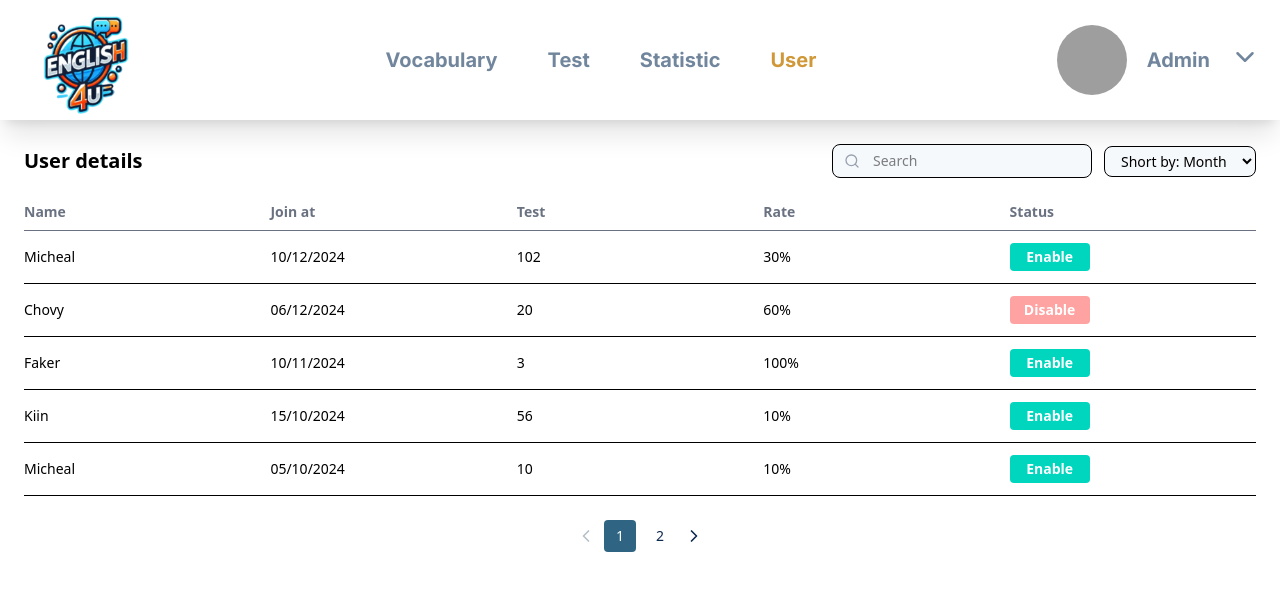
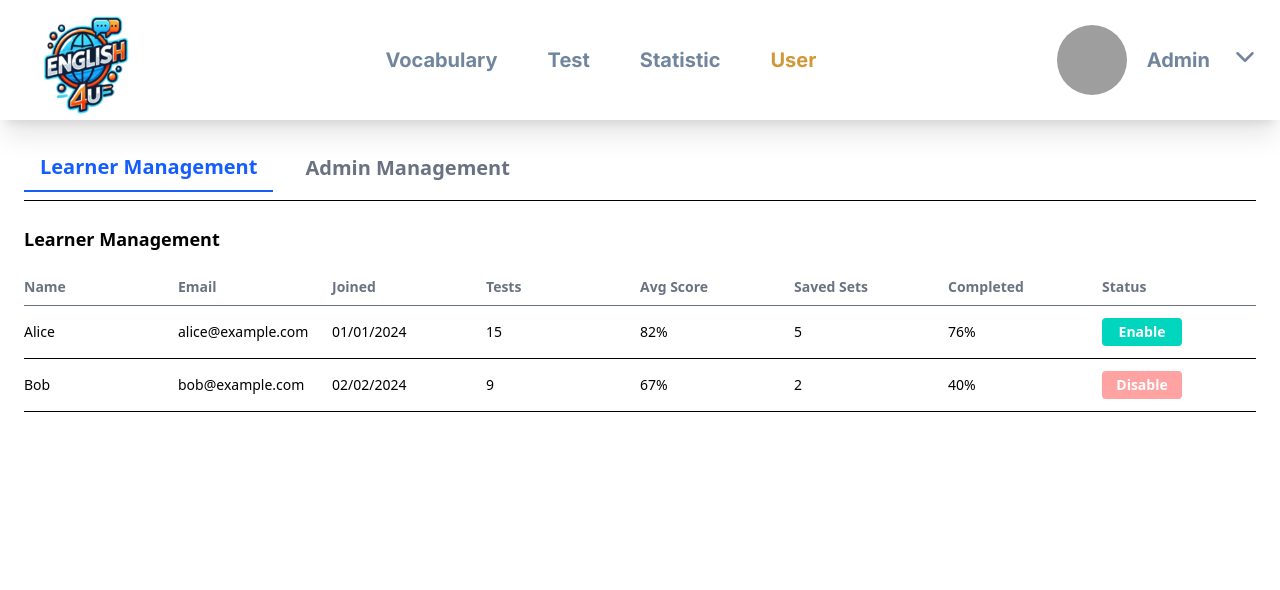
Before and after one commit to norman713/english-web, a React (Vite) app: page /admin/user in a window 1280 px wide. Shown: the top 590 px of the page. Built offline with nearby package versions, Linux system fonts and the light colour scheme; grey boxes are pictures that could not be loaded.

Commit message:
change for user

```diff
--- a/src/pages/Admin/User/index.tsx
+++ b/src/pages/Admin/User/index.tsx
@@ -1,166 +1,296 @@
 import React, { useState } from "react";
 import Pagination from "../../../components/Pagination";
-import { FiSearch } from "react-icons/fi";
 
-const mockUsers = [
+const learners = [
   {
-    name: "Micheal",
-    joined: "10/12/2024",
-    test: 102,
-    rate: "30%",
+    name: "Alice",
+    email: "alice@example.com",
+    joined: "01/01/2024",
+    testsTaken: 15,
+    avgScore: "82%",
+    vocabSetsSaved: 5,
+    completionRate: "76%",
     status: "Enable",
   },
   {
-    name: "Chovy",
-    joined: "06/12/2024",
-    test: 20,
-    rate: "60%",
+    name: "Bob",
+    email: "bob@example.com",
+    joined: "02/02/2024",
+    testsTaken: 9,
+    avgScore: "67%",
+    vocabSetsSaved: 2,
+    completionRate: "40%",
     status: "Disable",
   },
+];
+
+const admins = [
   {
-    name: "Faker",
-    joined: "10/11/2024",
-    test: 3,
-    rate: "100%",
+    name: "Jane",
+    email: "jane@admin.com",
+    joined: "01/12/2023",
+    testsPosted: 10,
+    vocabSetsPosted: 7,
     status: "Enable",
   },
   {
-    name: "Kiin",
-    joined: "15/10/2024",
-    test: 56,
-    rate: "10%",
-    status: "Enable",
-  },
-  {
-    name: "Micheal",
-    joined: "05/10/2024",
-    test: 10,
-    rate: "10%",
-    status: "Enable",
-  },
-  {
-    name: "Chovy",
-    joined: "01/10/2024",
-    test: 34,
-    rate: "10%",
-    status: "Enable",
-  },
-  {
-    name: "Kiin",
-    joined: "09/09/2024",
-    test: 10,
-    rate: "100%",
-    status: "Enable",
+    name: "John",
+    email: "john@admin.com",
+    joined: "15/12/2023",
+    testsPosted: 5,
+    vocabSetsPosted: 3,
+    status: "Disable",
   },
 ];
 
 const itemsPerPage = 5;
 
-const UserDetailsPage = () => {
-  const [users, setUsers] = useState(mockUsers);
-  const [searchTerm, setSearchTerm] = useState("");
-  const [sortBy, setSortBy] = useState("Month");
-  const [currentPage, setCurrentPage] = useState(1);
+const UserManagementPage = () => {
+  const [learnerUsers, setLearnerUsers] = useState(learners);
+  const [adminUsers, setAdminUsers] = useState(admins);
+  const [currentPageLearner, setCurrentPageLearner] = useState(1);
+  const [currentPageAdmin, setCurrentPageAdmin] = useState(1);
+  const [activeTab, setActiveTab] = useState<"learner" | "admin">("learner");
+  const [showCreateModal, setShowCreateModal] = useState(false);
+  const [newAdmin, setNewAdmin] = useState({ name: "", email: "" });
 
-  const filteredUsers = users.filter((user) =>
-    user.name.toLowerCase().includes(searchTerm.toLowerCase())
-  );
-
-  const paginatedUsers = filteredUsers.slice(
-    (currentPage - 1) * itemsPerPage,
-    currentPage * itemsPerPage
-  );
-
-  const handleToggleStatus = (index: number) => {
-    const user = paginatedUsers[index];
+  const handleToggleStatus = (
+    userType: "learner" | "admin",
+    index: number,
+    pageUsers: any[],
+    setUsers: React.Dispatch<React.SetStateAction<any[]>>
+  ) => {
+    const user = pageUsers[index];
     const confirmed = window.confirm(
       `Do you want to ${
         user.status === "Enable" ? "disable" : "enable"
       } this user?`
     );
     if (confirmed) {
-      const updatedUsers = [...users];
-      const globalIndex = users.findIndex(
-        (u) => u.name === user.name && u.joined === user.joined
+      const updatedList = [
+        ...(userType === "learner" ? learnerUsers : adminUsers),
+      ];
+      const globalIndex = updatedList.findIndex(
+        (u) => u.name === user.name && u.email === user.email
       );
       if (globalIndex !== -1) {
-        updatedUsers[globalIndex].status =
-          updatedUsers[globalIndex].status === "Enable" ? "Disable" : "Enable";
-        setUsers(updatedUsers);
+        updatedList[globalIndex].status =
+          updatedList[globalIndex].status === "Enable" ? "Disable" : "Enable";
+        setUsers(updatedList);
       }
     }
   };
 
+  const paginatedLearners = learnerUsers.slice(
+    (currentPageLearner - 1) * itemsPerPage,
+    currentPageLearner * itemsPerPage
+  );
+
+  const paginatedAdmins = adminUsers.slice(
+    (currentPageAdmin - 1) * itemsPerPage,
+    currentPageAdmin * itemsPerPage
+  );
+
   return (
-    <div className="p-6 font-sans">
-      <div className="flex justify-between items-center mb-4">
-        <h1 className="text-xl font-semibold">User details</h1>
-        <div className="flex items-center gap-3">
-          <div className="relative">
-            <FiSearch className="absolute left-3 top-1/2 transform -translate-y-1/2 text-gray-400" />
-            <input
-              type="text"
-              placeholder="Search"
-              className="pl-10 pr-4 py-1.5 rounded-lg bg-[#F6F9FC] border text-sm"
-              value={searchTerm}
-              onChange={(e) => setSearchTerm(e.target.value)}
-            />
+    <div className="p-6 font-sans space-y-6">
+      {/* Tab bar */}
+      <div className="flex space-x-4 border-b pb-2">
+        <button
+          onClick={() => setActiveTab("learner")}
+          className={`text-[20px] font-semibold px-4 py-2 rounded-t ${
+            activeTab === "learner"
+              ? "border-b-2 border-blue-600 text-blue-600"
+              : "text-gray-500 hover:text-blue-500"
+          }`}
+        >
+          Learner Management
+        </button>
+        <button
+          onClick={() => setActiveTab("admin")}
+          className={`text-[20px] font-semibold px-4 py-2 rounded-t ${
+            activeTab === "admin"
+              ? "border-b-2 border-blue-600 text-blue-600"
+              : "text-gray-500 hover:text-blue-500"
+          }`}
+        >
+          Admin Management
+        </button>
       </div>
 
-          <div className="relative">
-            <select
-              value={sortBy}
-              onChange={(e) => setSortBy(e.target.value)}
-              className="px-3 py-1 rounded-lg bg-[#F6F9FC] text-sm border"
-            >
-              <option value="Month">Short by: Month</option>
-              <option value="Date">Date</option>
-              <option value="Year">Year</option>
-            </select>
-          </div>
-        </div>
-      </div>
-
-      {/* Table Header */}
-      <div className="grid grid-cols-5 font-semibold text-sm text-gray-500 py-2 border-b">
+      {/* Learner Table */}
+      {activeTab === "learner" && (
+        <div>
+          <h2 className="text-lg font-bold mb-4">Learner Management</h2>
+          <div className="grid grid-cols-8 font-semibold text-sm text-gray-500 py-2 border-b">
             <div>Name</div>
-        <div>Join at</div>
-        <div>Test</div>
-        <div>Rate</div>
+            <div>Email</div>
+            <div>Joined</div>
+            <div>Tests</div>
+            <div>Avg Score</div>
+            <div>Saved Sets</div>
+            <div>Completed</div>
             <div>Status</div>
           </div>
-
-      {/* Table Rows */}
-      {paginatedUsers.map((user, idx) => (
+          {paginatedLearners.map((user, idx) => (
             <div
               key={idx}
-          className="grid grid-cols-5 py-3 text-sm border-b items-center"
+              className="grid grid-cols-8 py-3 text-sm border-b items-center"
             >
               <div>{user.name}</div>
+              <div>{user.email}</div>
               <div>{user.joined}</div>
-          <div>{user.test}</div>
-          <div>{user.rate}</div>
+              <div>{user.testsTaken}</div>
+              <div>{user.avgScore}</div>
+              <div>{user.vocabSetsSaved}</div>
+              <div>{user.completionRate}</div>
               <div>
                 <button
-              onClick={() => handleToggleStatus(idx)}
-              className={`px-3 py-1 rounded text-sm font-semibold w-[80px] text-white
-                ${user.status === "Enable" ? "bg-teal-400" : "bg-red-300"}`}
+                  onClick={() =>
+                    handleToggleStatus(
+                      "learner",
+                      idx,
+                      paginatedLearners,
+                      setLearnerUsers
+                    )
+                  }
+                  className={`px-3 py-1 rounded text-sm font-semibold w-[80px] text-white ${
+                    user.status === "Enable" ? "bg-teal-400" : "bg-red-300"
+                  }`}
                 >
                   {user.status}
                 </button>
               </div>
             </div>
           ))}
+          <Pagination
+            totalItems={learnerUsers.length}
+            itemsPerPage={itemsPerPage}
+            currentPage={currentPageLearner}
+            onPageChange={setCurrentPageLearner}
+          />
+        </div>
+      )}
 
-      {/* Pagination */}
+      {/* Admin Table */}
+      {activeTab === "admin" && (
+        <div>
+          <div className="flex justify-between items-center mb-4">
+            <h2 className="text-lg font-bold">Admin Management</h2>
+            <button
+              onClick={() => setShowCreateModal(true)}
+              className="bg-blue-500 text-white text-sm px-4 py-1.5 rounded hover:bg-blue-600 transition"
+            >
+              + Create Admin
+            </button>
+          </div>
+
+          <div className="grid grid-cols-6 font-semibold text-sm text-gray-500 py-2 border-b">
+            <div>Name</div>
+            <div>Email</div>
+            <div>Joined</div>
+            <div>Tests Posted</div>
+            <div>Sets Posted</div>
+            <div>Status</div>
+          </div>
+
+          {paginatedAdmins.map((admin, idx) => (
+            <div
+              key={idx}
+              className="grid grid-cols-6 py-3 text-sm border-b items-center"
+            >
+              <div>{admin.name}</div>
+              <div>{admin.email}</div>
+              <div>{admin.joined}</div>
+              <div>{admin.testsPosted}</div>
+              <div>{admin.vocabSetsPosted}</div>
+              <div>
+                <button
+                  onClick={() =>
+                    handleToggleStatus(
+                      "admin",
+                      idx,
+                      paginatedAdmins,
+                      setAdminUsers
+                    )
+                  }
+                  className={`px-3 py-1 rounded text-sm font-semibold w-[80px] text-white ${
+                    admin.status === "Enable" ? "bg-teal-400" : "bg-red-300"
+                  }`}
+                >
+                  {admin.status}
+                </button>
+              </div>
+            </div>
+          ))}
+
+          {/* modal thêm  admin */}
+          {showCreateModal && (
+            <div className="fixed inset-0 backdrop-blur-sm bg-black/30 flex justify-center items-center z-50">
+              <div className="bg-white rounded-lg p-6 w-full max-w-md shadow-lg">
+                <h3 className="text-lg font-bold mb-4">Create New Admin</h3>
+                <div className="space-y-4">
+                  <input
+                    type="text"
+                    placeholder="Name"
+                    value={newAdmin.name}
+                    onChange={(e) =>
+                      setNewAdmin({ ...newAdmin, name: e.target.value })
+                    }
+                    className="w-full border p-2 rounded text-sm"
+                  />
+                  <input
+                    type="email"
+                    placeholder="Email"
+                    value={newAdmin.email}
+                    onChange={(e) =>
+                      setNewAdmin({ ...newAdmin, email: e.target.value })
+                    }
+                    className="w-full border p-2 rounded text-sm"
+                  />
+                  <div className="flex justify-end gap-2">
+                    <button
+                      onClick={() => setShowCreateModal(false)}
+                      className="px-4 py-2 bg-gray-300 rounded hover:bg-gray-400 text-sm"
+                    >
+                      Cancel
+                    </button>
+                    <button
+                      onClick={() => {
+                        if (newAdmin.name && newAdmin.email) {
+                          setAdminUsers((prev) => [
+                            ...prev,
+                            {
+                              ...newAdmin,
+                              joined: new Date().toLocaleDateString("en-GB"),
+                              testsPosted: 0,
+                              vocabSetsPosted: 0,
+                              status: "Enable",
+                            },
+                          ]);
+                          setNewAdmin({ name: "", email: "" });
+                          setShowCreateModal(false);
+                        }
+                      }}
+                      className="px-4 py-2 bg-blue-500 text-white rounded hover:bg-blue-600 text-sm"
+                    >
+                      Create
+                    </button>
+                  </div>
+                </div>
+              </div>
+            </div>
+          )}
+
           <Pagination
-        totalItems={filteredUsers.length}
+            totalItems={adminUsers.length}
             itemsPerPage={itemsPerPage}
-        currentPage={currentPage}
-        onPageChange={setCurrentPage}
+            currentPage={currentPageAdmin}
+            onPageChange={setCurrentPageAdmin}
           />
+        </div>
+      )}
     </div>
   );
 };
 
-export default UserDetailsPage;
+export default UserManagementPage;
```
Lines whose indentation alone changed are shown as unchanged.
